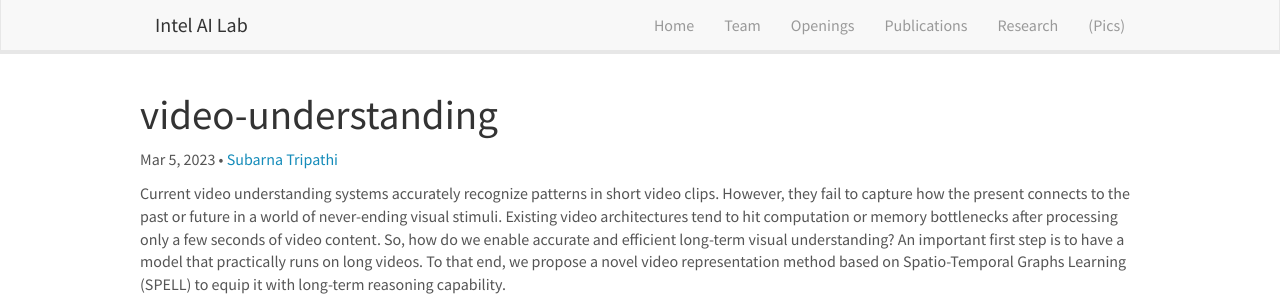
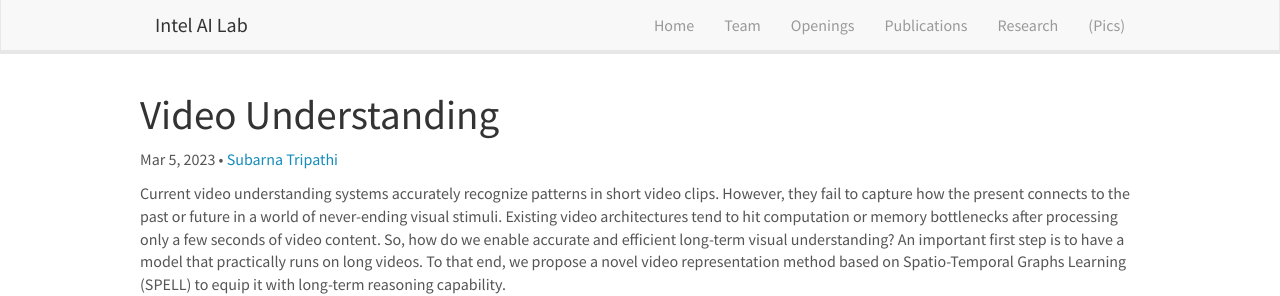
Before and after one commit to intelailabpage/intelailabpage.github.io, a Jekyll site: the page built from _posts/2023-03-05-video-understanding.md, in a window 1280 px wide. Shown: the top 296 px of the page. Built offline with Jekyll 4.4.1, drawn with Linux system fonts in a browser that asks for light colours; nearby versions of some CDN libraries.

```diff
--- a/_posts/2023-03-05-video-understanding.md
+++ b/_posts/2023-03-05-video-understanding.md
@@ -1,6 +1,6 @@
 ---
 layout: post
-title: "video-understanding"
+title: "Video Understanding"
 author: <a href="https://subarnatripathi.github.io/"> Subarna Tripathi </a>
 categories: VIDEO-UNDERSTANDING COMPUTER-VISION STRUCTURED--REPRESENTATION-LEARNING
 date: 2023-03-05
```
